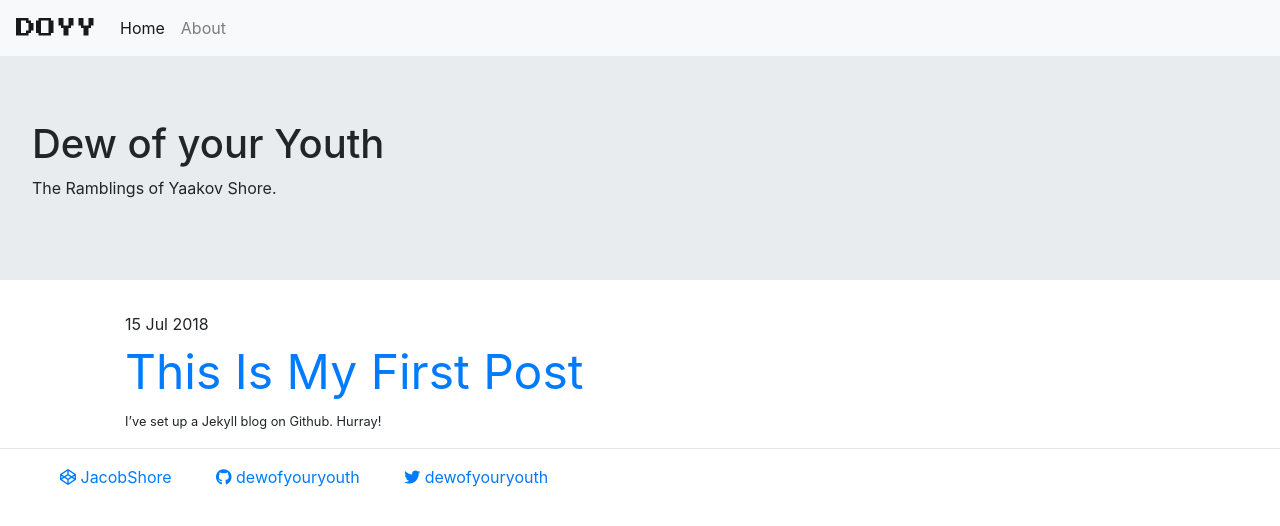
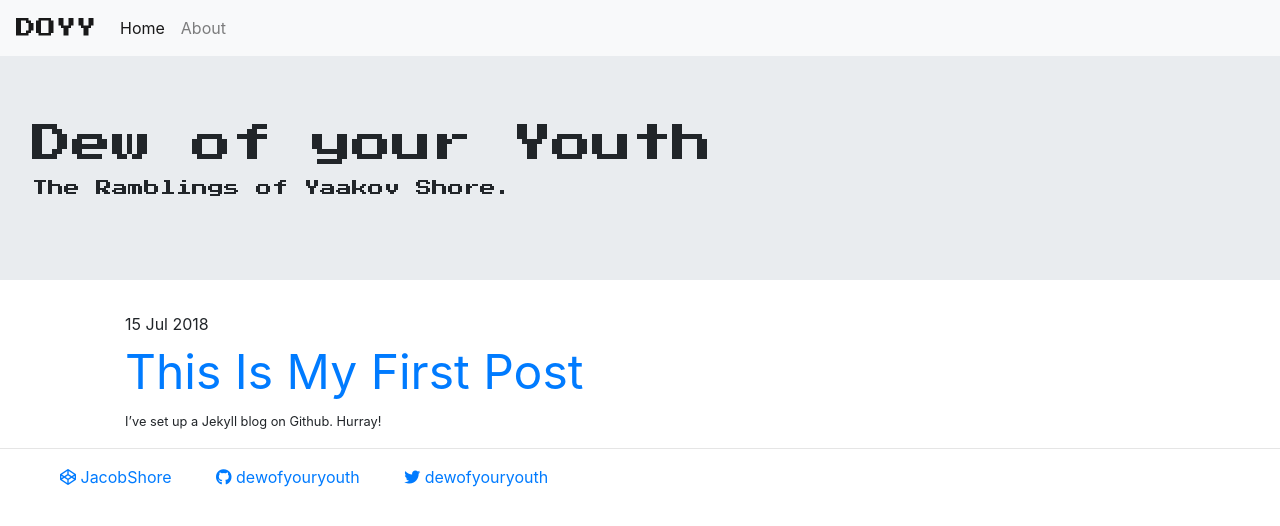
Before and after one commit to DewofyourYouth/DewofyourYouth.github.io, a Jekyll site: the page built from index.html, in a window 1280 px wide. Shown: the top 526 px of the page. Built offline with Jekyll 4.4.1, drawn with Linux system fonts in a browser that asks for light colours; nearby versions of some CDN libraries.

Commit message:
jumbotron

```diff
--- a/css/main.css
+++ b/css/main.css
@@ -10,7 +10,7 @@
     border-radius: 0;
 }
 
-.navbar-brand {
+.navbar-brand, .jumbotron {
     font-family: 'Press Start 2P', cursive;
 }
 
```
